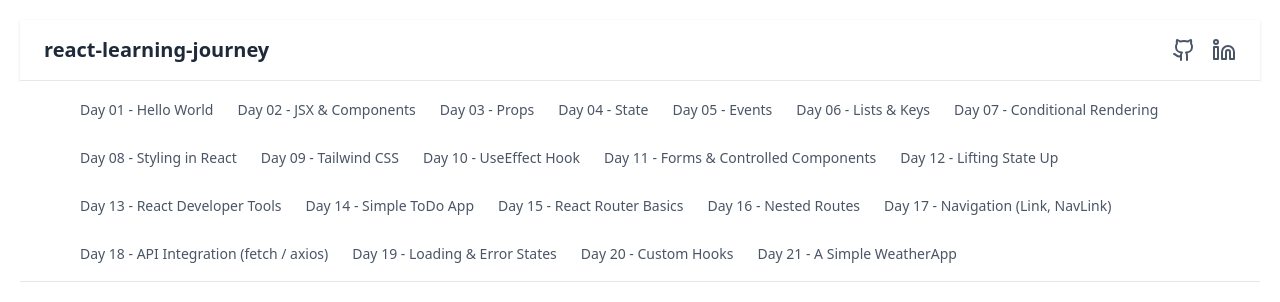
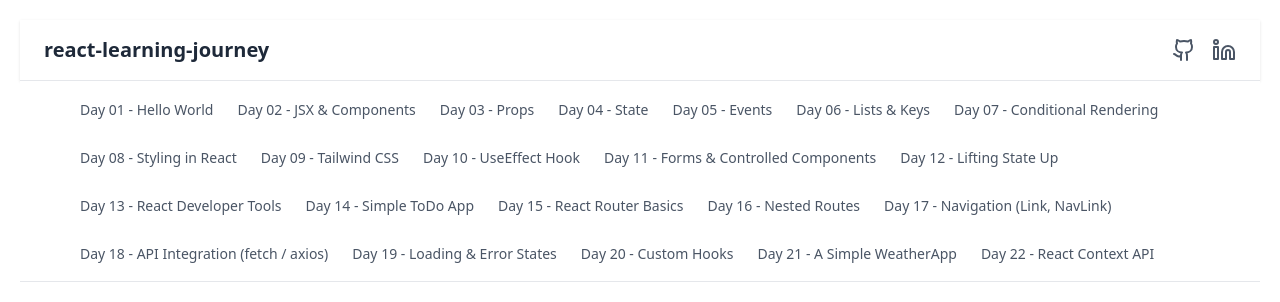
Before and after one commit to Vignesh-Ajri/react-learning-journey, a React (Vite) app: page / in a window 1280 px wide. Shown: the top 302 px of the page. Built offline with nearby package versions, Linux system fonts and the light colour scheme.

Commit message:
Day22 Navbar Update

```diff
--- a/src/components/NavBar.jsx
+++ b/src/components/NavBar.jsx
@@ -26,6 +26,7 @@ export default function ResponsiveNav() {
     { to: "/day19", label: "Day 19 - Loading & Error States" },
     { to: "/day20", label: "Day 20 - Custom Hooks" },
     { to: "/day21", label: "Day 21 - A Simple WeatherApp" },
+    { to: "/day22", label: "Day 22 - React Context API" },
   ];
 
   return (
```
